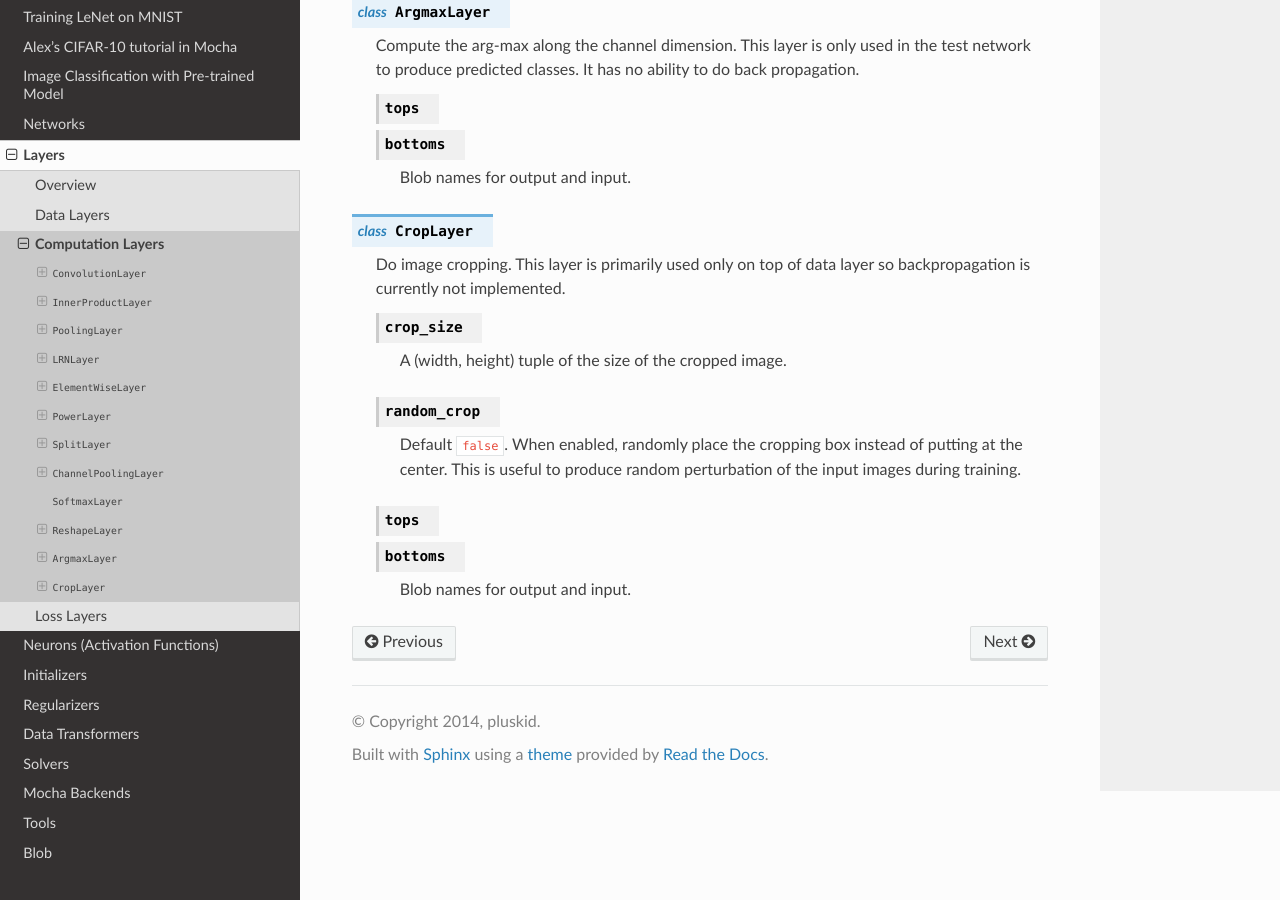
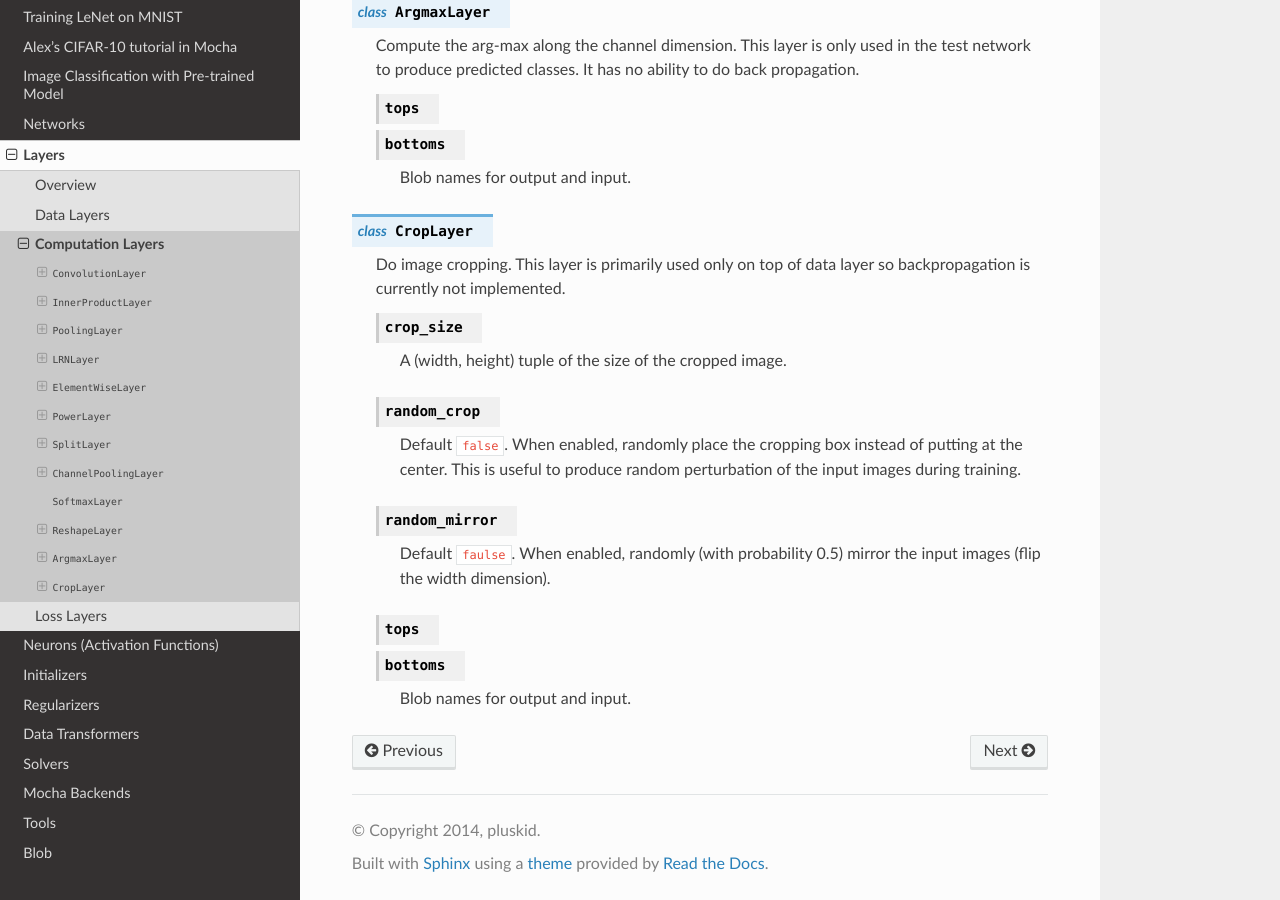
Before and after one commit to pluskid/Mocha.jl, a Sphinx documentation site: the page built from docs/user-guide/layers/computation-layer.rst, in a window 1280 px wide and 900 px high, scrolled down 6646 px. Built offline with Sphinx 7.4.7 and the Read the Docs theme 2.0.0, drawn with Linux system fonts in a browser that asks for light colours.

Commit message:
update doc for CropLayer

```diff
--- a/docs/user-guide/layers/computation-layer.rst
+++ b/docs/user-guide/layers/computation-layer.rst
@@ -369,6 +369,11 @@ Computation Layers
       of putting at the center. This is useful to produce random perturbation of
       the input images during training.
 
+   .. attribute:: random_mirror
+
+      Default ``faulse``. When enabled, randomly (with probability 0.5) mirror
+      the input images (flip the width dimension).
+
    .. attribute::
       tops
       bottoms
```
